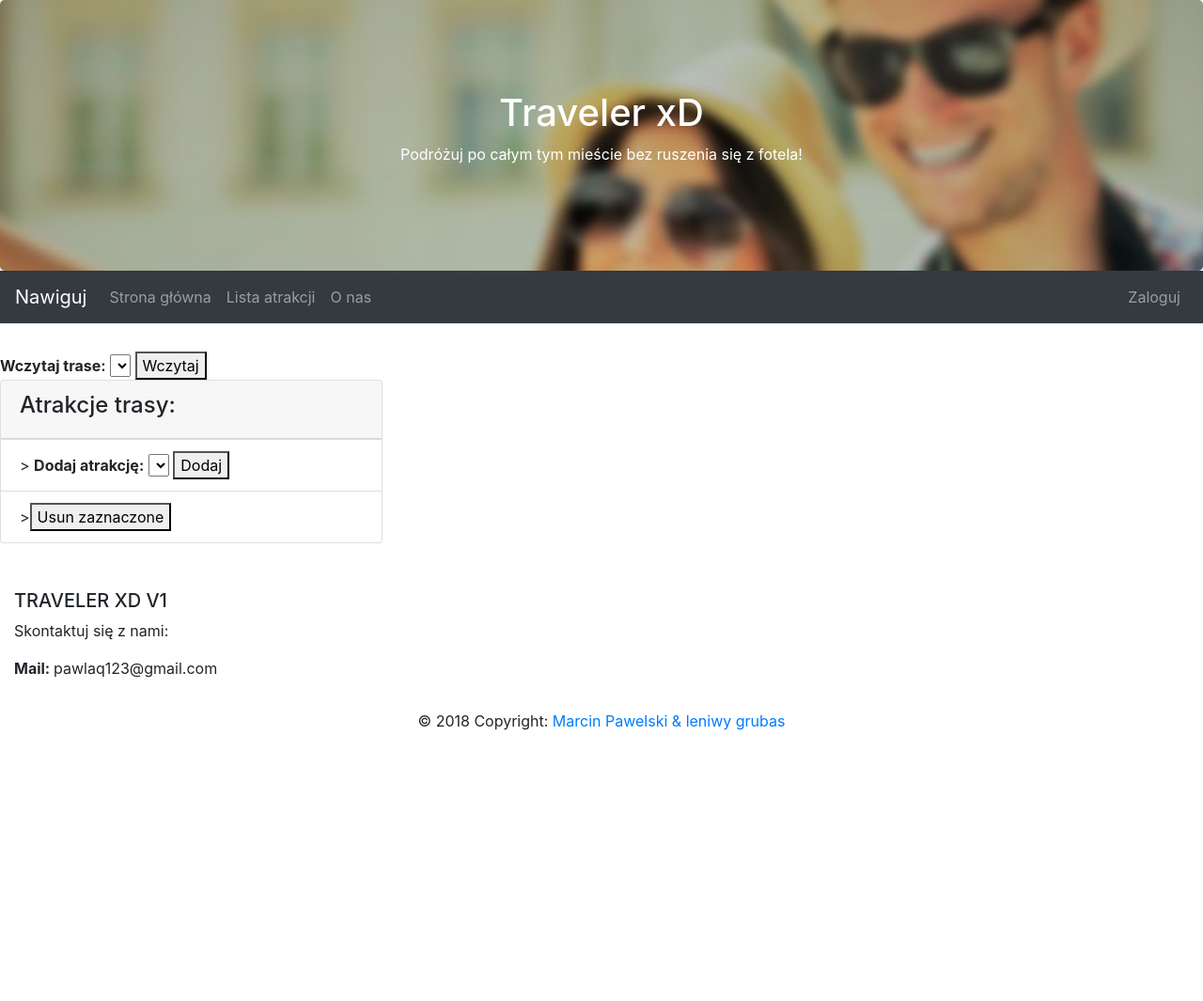
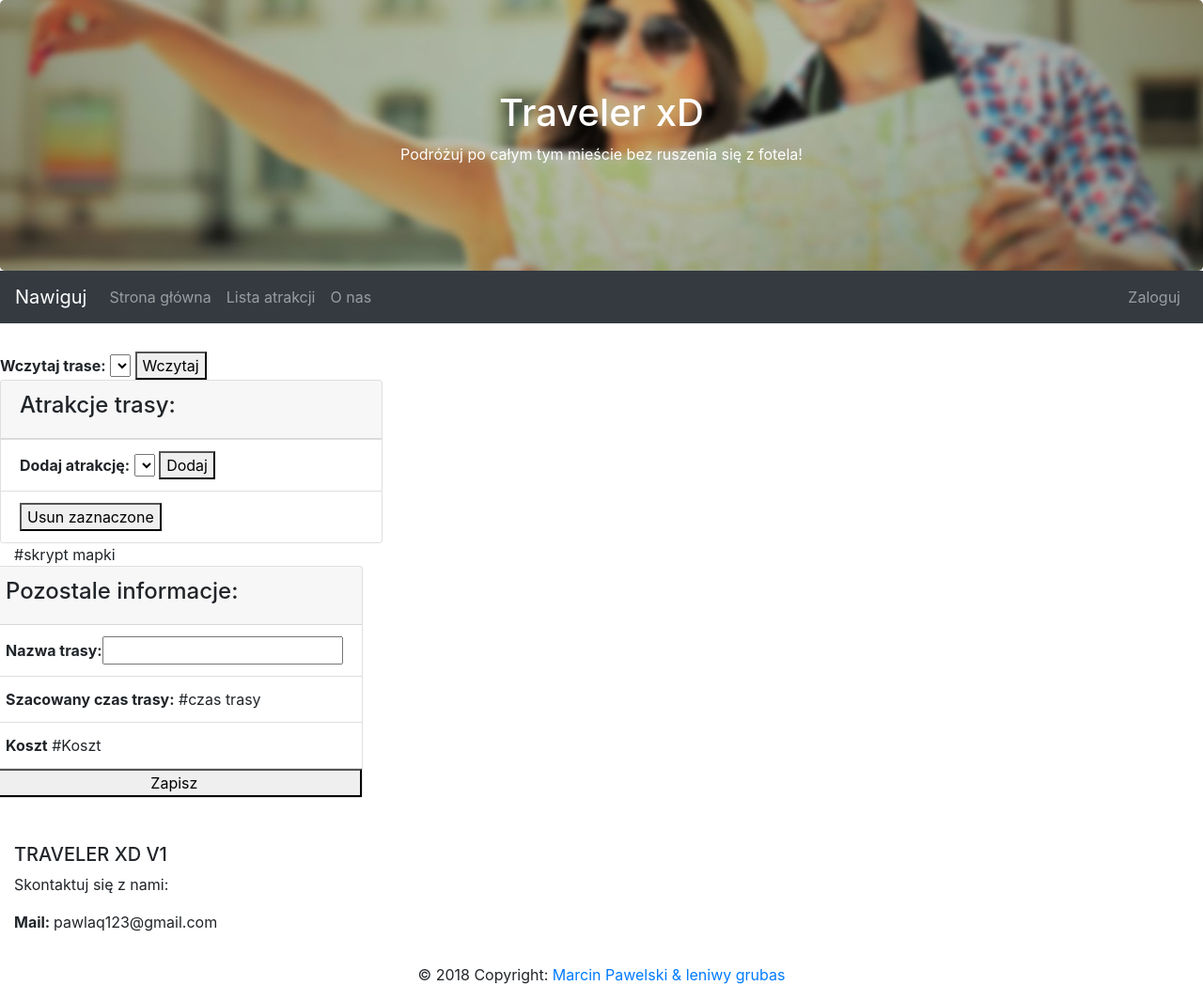
Before and after one commit to catchesfire/guide-TP, a Django app: page /guidebase/planner in a window 1280 px wide. Shown: the whole page at 94% size. Before the commit the page ends 777 px from the top, so only its background shows below. Run offline with Django 3.2, Linux system fonts and the light colour scheme; lists and menus that the app fills with data are empty; some libraries are stand-ins or nearby versions.

Commit message:
Further work into planner template

```diff
--- a/guide/guidebase/templates/guidebase/planner.html
+++ b/guide/guidebase/templates/guidebase/planner.html
@@ -3,10 +3,11 @@
 {% block pageContent %}
 <div class="cointainer" style="margin-top:30px">
     <b>Wczytaj trase:</b>
-        <select>
+    <select>
 
-        </select>
-        <button>Wczytaj</button><br/>
+    </select>
+    <button>Wczytaj</button>
+    <br/>
     <div class="row">
         <div class="col-sm-4">
             <div class="card">
@@ -17,19 +18,44 @@
 
                 </div>
                 <ul class="list-group list-group-flush">
-                    <li class="list-group-item">>
+                    <li class="list-group-item">
                         <b> Dodaj atrakcję:</b>
                         <select>
 
                         </select>
-                        <button>Dodaj</button></li>
-                    <li class="list-group-item">><button>Usun zaznaczone</button></li>
-                  </ul>
-
+                        <button>Dodaj</button>
+                    </li>
+                    <li class="list-group-item">
+                        <button>Usun zaznaczone</button>
+                    </li>
+                </ul>
+            </div>
+            <div class="col-sm-8">
+                #skrypt mapki
+            </div>
         </div>
-        <div class="col-sm-8">
-
+    </div>
+    <div class="row">
+        <div class="card">
+            <div class="card-header">
+                <h4>Pozostale informacje:</h4>
+            </div>
+            <ul class="list-group list-group-flush">
+                <li class="list-group-item">
+                    <b>Nazwa trasy:</b><input name="route_name"/>
+                </li>
+                <li class="list-group-item">
+                    <b>Szacowany czas trasy:</b>
+                    #czas trasy
+                </li>
+                <li class="list-group-item">
+                    <b>Koszt</b>
+                    #Koszt
+                </li>
+            </ul>
+            <button>Zapisz</button>
         </div>
     </div>
 </div>
+</div>
 {% endblock %}
```
